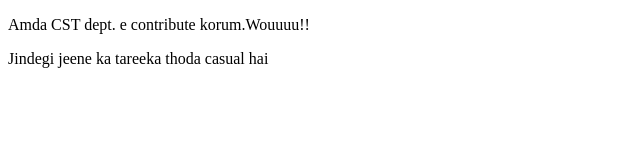
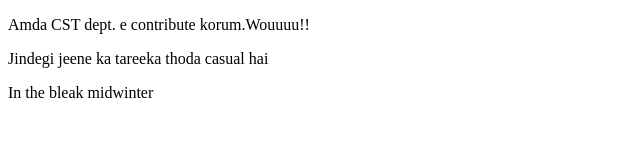
Before and after one commit to LOST16973/CST-WEBSITE404, a plain HTML site: page index.html in a window 1280 px wide. Shown: the whole page, without its empty margins (0-640 px from the left). Drawn offline with Linux system fonts and the light colour scheme.

Commit message:
I am a Peaky Blinder

```diff
--- a/index.html
+++ b/index.html
@@ -6,5 +6,6 @@
 <body>
     <p>Amda CST dept. e contribute korum.Wouuuu!!</p>
     <p>Jindegi jeene ka tareeka thoda casual hai</p>
+    <p>In the bleak midwinter</p>
 </body>
 </html>
```
